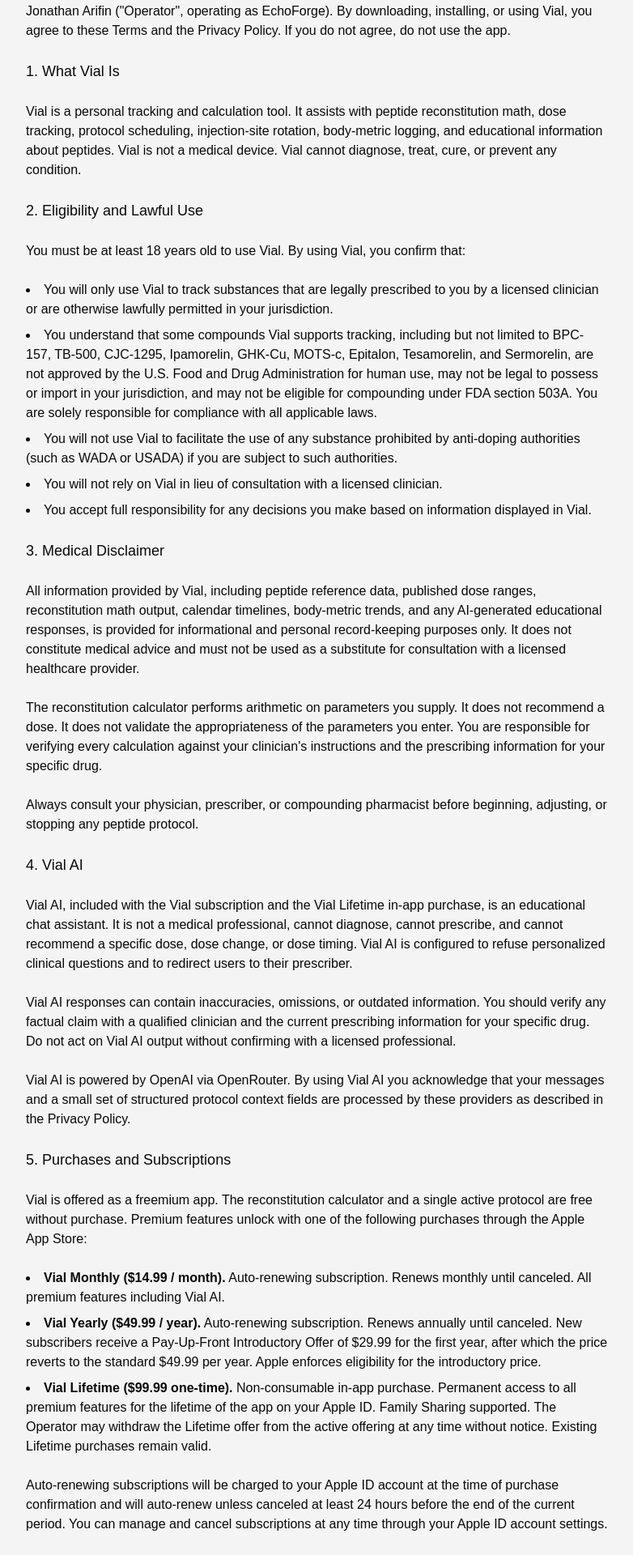
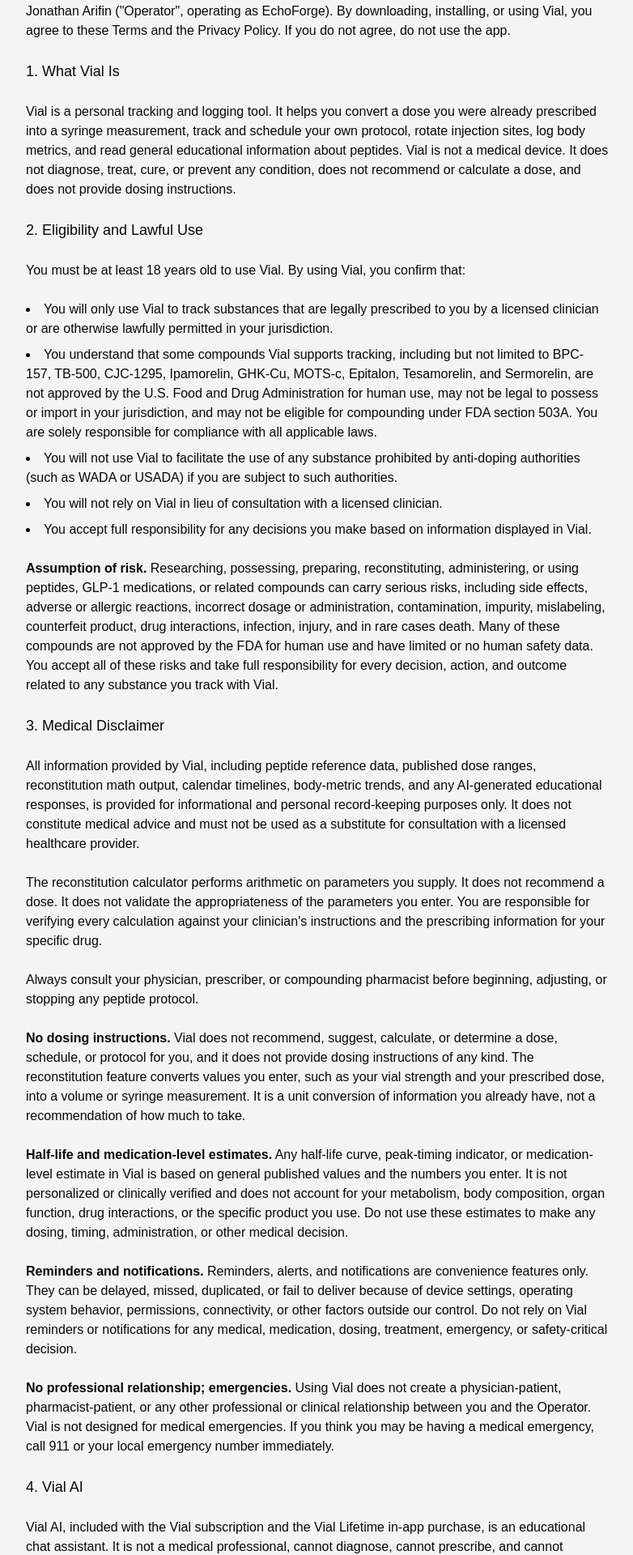
Before and after one commit to fabiojonathanarifin/echoforge-web, a Next.js app: page /vial/terms in a window 1280 px wide. Shown: the part 222-2142 px from the top of the page at 81% size, without its empty margins (248-1030 px from the left). Built offline with nearby package versions, Linux system fonts and the light colour scheme.

Commit message:
update both vial and almanack

```diff
--- a/app/vial/privacy/page.js
+++ b/app/vial/privacy/page.js
@@ -11,7 +11,7 @@
       <h1 className="text-2xl font-semibold text-foreground">
         Vial: Peptide Tracker / Privacy Policy
       </h1>
-      <p className="text-muted">Last updated: June 9, 2026</p>
+      <p className="text-muted">Last updated: June 17, 2026</p>
 
       <p className="text-foreground">
         This Privacy Policy describes how Vial (operated by Fabio Jonathan
@@ -408,10 +408,10 @@
         Medical Disclaimer
       </h2>
       <p className="text-foreground">
-        Vial is an informational tracking and calculation tool. It does not
-        provide medical advice and is not a substitute for consultation with a
-        licensed healthcare provider. Always follow the guidance of your
-        physician or compounding pharmacist.
+        Vial is an informational tracking and logging tool. It does not provide
+        medical advice, diagnosis, treatment, or dosing instructions, and is not
+        a substitute for consultation with a licensed healthcare provider. Always
+        follow the guidance of your physician or compounding pharmacist.
       </p>
 
       <h2 className="text-xl font-medium text-foreground">
--- a/app/vial/terms/page.js
+++ b/app/vial/terms/page.js
@@ -11,7 +11,7 @@
       <h1 className="text-2xl font-semibold text-foreground">
         Vial: Peptide Tracker / Terms of Use
       </h1>
-      <p className="text-muted">Last updated: May 4, 2026</p>
+      <p className="text-muted">Last updated: June 17, 2026</p>
 
       <p className="text-foreground">
         These Terms of Use (&quot;Terms&quot;) govern your use of Vial, an iOS
@@ -23,11 +23,13 @@
 
       <h2 className="text-lg font-medium text-foreground">1. What Vial Is</h2>
       <p className="text-foreground">
-        Vial is a personal tracking and calculation tool. It assists with
-        peptide reconstitution math, dose tracking, protocol scheduling,
-        injection-site rotation, body-metric logging, and educational
-        information about peptides. Vial is not a medical device. Vial cannot
-        diagnose, treat, cure, or prevent any condition.
+        Vial is a personal tracking and logging tool. It helps you convert a
+        dose you were already prescribed into a syringe measurement, track and
+        schedule your own protocol, rotate injection sites, log body metrics,
+        and read general educational information about peptides. Vial is not a
+        medical device. It does not diagnose, treat, cure, or prevent any
+        condition, does not recommend or calculate a dose, and does not provide
+        dosing instructions.
       </p>
 
       <h2 className="text-lg font-medium text-foreground">
@@ -67,6 +69,19 @@
         </li>
       </ul>
 
+      <p className="text-foreground">
+        <strong>Assumption of risk.</strong> Researching, possessing, preparing,
+        reconstituting, administering, or using peptides, GLP-1 medications, or
+        related compounds can carry serious risks, including side effects,
+        adverse or allergic reactions, incorrect dosage or administration,
+        contamination, impurity, mislabeling, counterfeit product, drug
+        interactions, infection, injury, and in rare cases death. Many of these
+        compounds are not approved by the FDA for human use and have limited or
+        no human safety data. You accept all of these risks and take full
+        responsibility for every decision, action, and outcome related to any
+        substance you track with Vial.
+      </p>
+
       <h2 className="text-lg font-medium text-foreground">
         3. Medical Disclaimer
       </h2>
@@ -88,6 +103,39 @@
       <p className="text-foreground">
         Always consult your physician, prescriber, or compounding pharmacist
         before beginning, adjusting, or stopping any peptide protocol.
+      </p>
+      <p className="text-foreground">
+        <strong>No dosing instructions.</strong> Vial does not recommend,
+        suggest, calculate, or determine a dose, schedule, or protocol for you,
+        and it does not provide dosing instructions of any kind. The
+        reconstitution feature converts values you enter, such as your vial
+        strength and your prescribed dose, into a volume or syringe measurement.
+        It is a unit conversion of information you already have, not a
+        recommendation of how much to take.
+      </p>
+      <p className="text-foreground">
+        <strong>Half-life and medication-level estimates.</strong> Any half-life
+        curve, peak-timing indicator, or medication-level estimate in Vial is
+        based on general published values and the numbers you enter. It is not
+        personalized or clinically verified and does not account for your
+        metabolism, body composition, organ function, drug interactions, or the
+        specific product you use. Do not use these estimates to make any dosing,
+        timing, administration, or other medical decision.
+      </p>
+      <p className="text-foreground">
+        <strong>Reminders and notifications.</strong> Reminders, alerts, and
+        notifications are convenience features only. They can be delayed, missed,
+        duplicated, or fail to deliver because of device settings, operating
+        system behavior, permissions, connectivity, or other factors outside our
+        control. Do not rely on Vial reminders or notifications for any medical,
+        medication, dosing, treatment, emergency, or safety-critical decision.
+      </p>
+      <p className="text-foreground">
+        <strong>No professional relationship; emergencies.</strong> Using Vial
+        does not create a physician-patient, pharmacist-patient, or any other
+        professional or clinical relationship between you and the Operator. Vial
+        is not designed for medical emergencies. If you think you may be having a
+        medical emergency, call 911 or your local emergency number immediately.
       </p>
 
       <h2 className="text-lg font-medium text-foreground">4. Vial AI</h2>
@@ -320,7 +368,27 @@
         effect constitutes your acceptance of the updated Terms.
       </p>
 
-      <h2 className="text-lg font-medium text-foreground">18. Contact</h2>
+      <h2 className="text-lg font-medium text-foreground">
+        18. Apple App Store
+      </h2>
+      <p className="text-foreground">
+        Vial is distributed through the Apple App Store. These Terms are between
+        you and the Operator only, not Apple, and Apple is not responsible for
+        Vial or its content. Your license to use Vial is limited to Apple-branded
+        devices you own or control and is subject to the Apple Media Services
+        Terms and Conditions. Apple has no obligation to provide maintenance or
+        support for Vial. If Vial fails to conform to any applicable warranty,
+        you may notify Apple and Apple may refund the purchase price, if any; to
+        the maximum extent permitted by law, Apple has no other warranty
+        obligation with respect to Vial. The Operator, not Apple, is responsible
+        for addressing any claims relating to Vial, including product liability,
+        legal or regulatory compliance, and consumer protection claims, and for
+        any third-party claim that Vial infringes intellectual property rights.
+        Apple and its subsidiaries are third-party beneficiaries of these Terms
+        and may enforce them against you.
+      </p>
+
+      <h2 className="text-lg font-medium text-foreground">19. Contact</h2>
       <p className="text-foreground">
         Questions or notices:{" "}
         <a
```
